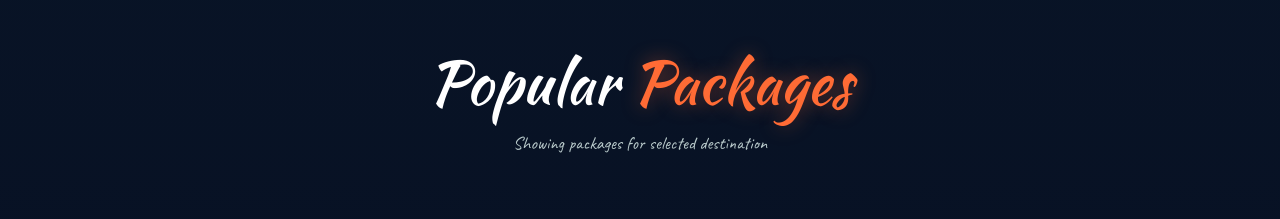
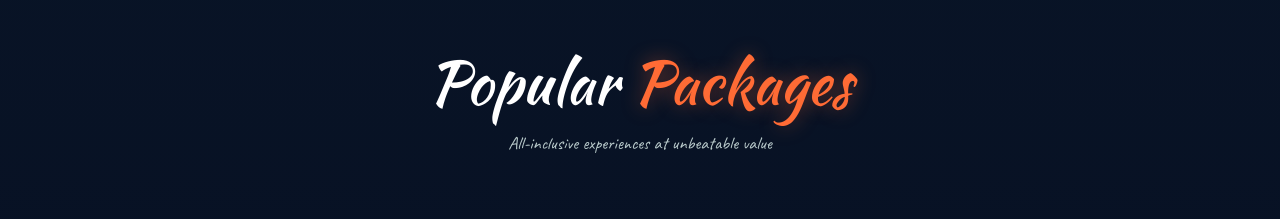
Before and after one commit to PESstudent1902/let-s_trip_landing, a Next.js app: page / in a window 1280 px wide. Shown: the part 2760-2979 px from the top of the page. Built offline with nearby package versions, Linux system fonts and the light colour scheme.

Commit message:
fix: resolve TS error in DestinationsSection

```diff
--- a/src/components/DestinationsSection.tsx
+++ b/src/components/DestinationsSection.tsx
@@ -143,7 +143,7 @@ export default function DestinationsSection() {
             <span className="text-orange text-glow-orange">Packages</span>
           </h2>
           <p className="text-text-secondary text-base md:text-lg" style={{ fontFamily: "var(--font-handwritten)" }}>
-            {selectedDestinationId === "all"
+            {selectedDestinationId === null
               ? "All-inclusive experiences at unbeatable value"
               : `Showing packages for ${destinationMap.get(selectedDestinationId) || "selected destination"}`}
           </p>
```
